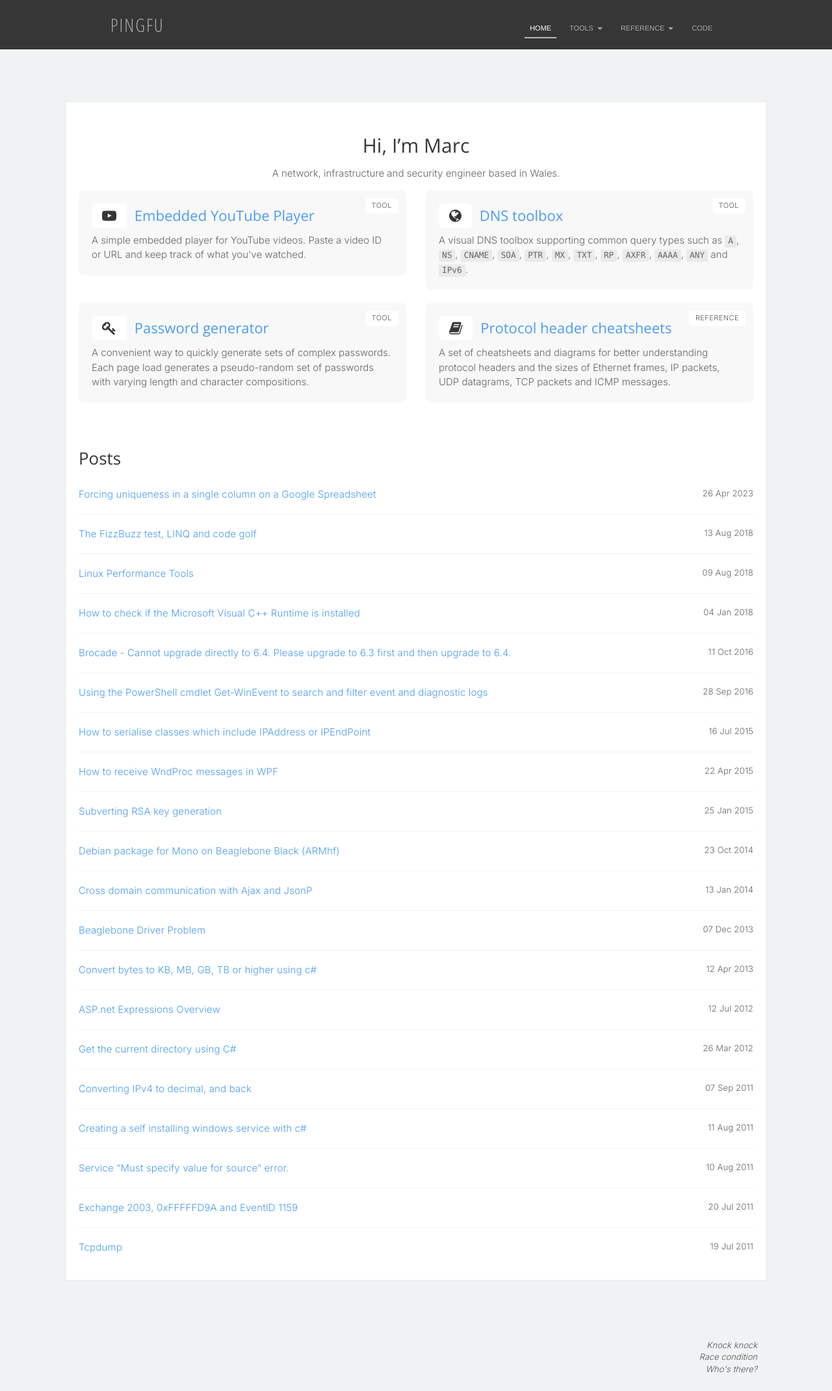
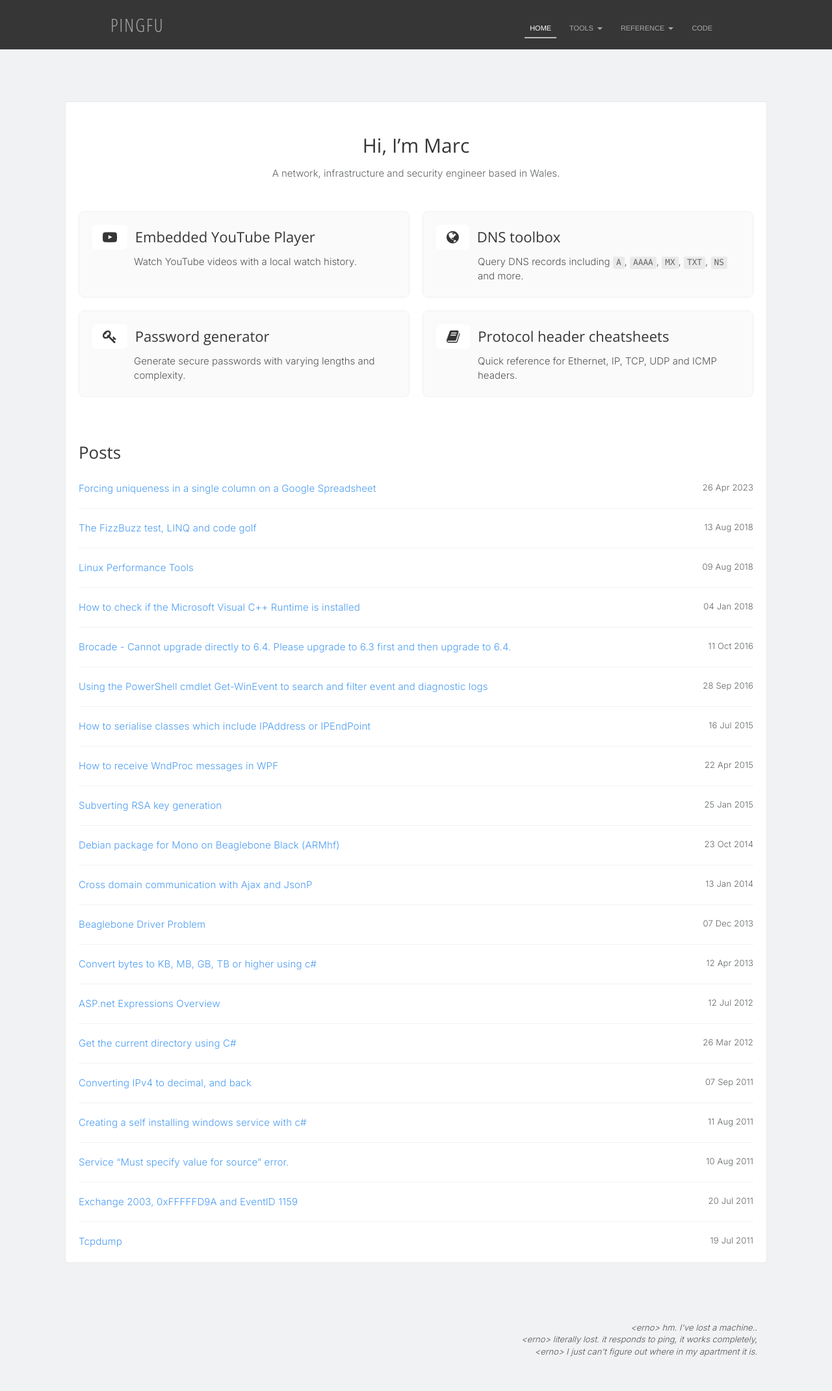
Before and after one commit to pingfu/pingfu.github.io, a Jekyll site: the page built from index.md, in a window 1280 px wide. Shown: the whole page at 65% size. Built offline with Jekyll 4.4.1, drawn with Linux system fonts in a browser that asks for light colours; nearby versions of some CDN libraries; after the commit the page ends 2114 px from its top, so only the background shows below that.

Commit message:
big uplift cont.

```diff
--- a/_includes/scss/main.scss
+++ b/_includes/scss/main.scss
@@ -378,6 +378,7 @@ blockquote {
 
         li:last-child {
             border-bottom: none;
+            padding-bottom: 0;
         }
 
         span {
@@ -390,30 +391,63 @@ blockquote {
         }
     }
 
-    .assets {
+    .assets.row {
+        margin-top: 46px;
+        display: flex;
+        flex-wrap: wrap;
+        margin-left: -10px;
+        margin-right: -10px;
+
+        > .col-md-6 {
+            display: flex;
+            flex: 0 0 50%;
+            max-width: 50%;
+            margin-bottom: 20px;
+            padding-left: 10px;
+            padding-right: 10px;
+        }
+
         .asset-card {
             position: relative;
-            background-color: $home-page-boxes;
+            background-color: #fafafa;
+            border: 1px solid #f0f0f0;
             border-radius: 8px;
             padding: 20px;
-            margin-bottom: 20px;
-            height: calc(100% - 20px);
-
-            .asset-type {
-                position: absolute;
-                top: 12px;
-                right: 12px;
-                background: #fff;
-                border-radius: 4px;
-                padding: 4px 10px;
-                font-size: $font-size-sm;
-                color: $shadow;
-                text-transform: uppercase;
-                letter-spacing: 0.5px;
+            width: 100%;
+            cursor: pointer;
+            transition: transform 0.2s ease;
+            user-select: none;
+
+            // Staggered fade-in animation
+            animation: cardFadeIn 0.4s ease forwards;
+
+            &:hover {
+                transform: translateY(-3px);
+
+                h3 {
+                    a {
+                        color: $primary-blue;
+                    }
+
+                    i {
+                        color: $primary-blue;
+                    }
+                }
             }
 
             h3 {
                 margin: 0 0 8px 0;
+                font-size: $font-size-xl;
+                line-height: 1.4;
+
+                a {
+                    color: $charcoal;
+                    text-decoration: none;
+
+                    &:hover {
+                        text-decoration: none;
+                    }
+                }
 
                 i {
                     display: inline-flex;
@@ -423,14 +457,64 @@ blockquote {
                     background-color: #fff;
                     border-radius: 6px;
                     margin-right: 6px;
+                    transition: transform 0.2s ease, color 0.2s ease;
                 }
             }
 
             p {
                 text-align: left;
                 margin: 0;
-            }
-        }
+                margin-left: 64px;
+                font-size: $font-size-base;
+                line-height: 1.5;
+                color: $shadow;
+            }
+        }
+
+        // Staggered delays
+        .col-md-6:nth-child(1) .asset-card { animation-delay: 0s; }
+        .col-md-6:nth-child(2) .asset-card { animation-delay: 0.1s; }
+        .col-md-6:nth-child(3) .asset-card { animation-delay: 0.2s; }
+        .col-md-6:nth-child(4) .asset-card { animation-delay: 0.3s; }
+
+        // Single column on smaller screens
+        @media (max-width: 992px) {
+            margin-left: 0;
+            margin-right: 0;
+            justify-content: center;
+
+            > .col-md-6 {
+                padding-left: 0;
+                padding-right: 0;
+                margin-bottom: 12px;
+                flex: 0 0 100%;
+                max-width: 500px;
+            }
+
+        }
+
+        @media (max-width: 600px) {
+            .asset-card {
+                padding: 16px;
+
+                h3 i {
+                    padding: 6px 12px;
+                }
+
+                p {
+                    margin-left: 50px;
+                }
+            }
+        }
+    }
+}
+
+@keyframes cardFadeIn {
+    from {
+        opacity: 0;
+    }
+    to {
+        opacity: 1;
     }
 }
 
--- a/_layouts/default.html
+++ b/_layouts/default.html
@@ -39,8 +39,50 @@
 
 
     <div id="footer">
-        <blockquote>Knock knock<br />Race condition<br />Who's there?</blockquote>
+        <blockquote id="joke"></blockquote>
     </div>
+
+    <script>
+        (function() {
+            var lore = [
+                "Knock knock<br />Race condition<br />Who's there?",
+                "A SQL query walks into a bar,<br />walks up to two tables and asks,<br />'Can I join you?'",
+                "I'd tell you a UDP joke,<br />but you might not get it.",
+                "// This code works, I have no idea why.",
+                "Debugging: Being the detective in a crime movie where you are also the murderer.",
+                "If at first you don't succeed,<br />call it version 1.0.",
+                "Weeks of coding can save you hours of planning.",
+                "git commit -m 'fuck'",
+                "// here be dragons",
+                "; DROP TABLE users;--",
+                "&lt;erno&gt; hm. I've lost a machine..<br />&lt;erno&gt; literally lost. it responds to ping, it works completely,<br />&lt;erno&gt; I just can't figure out where in my apartment it is.",
+                "Keyboard not found.<br />Press F1 to continue.",
+                "Stack Overflow is down.<br />We're fucked.",
+                "Would you like to install the Ask toolbar?",
+                "A/S/L?",
+                "You wouldn't download a car.",
+                "Sign my guestbook!",
+                "Under construction 🚧",
+                "+++ATH0",
+                "2600",
+                "640K ought to be enough for anybody.",
+                "The cake is a lie.",
+                "Finish him.",
+                "Rise and shine, Mr. Freeman.",
+                "ILOVEYOU",
+                "Your CD tray just opened itself.",
+                "Back Orifice says hello.",
+                "All your base are belong to us.",
+                "Thank you Mario!<br />But our princess is in another castle.",
+                "Hadouken!",
+                ":(){ :|:&amp; };:",
+                "chmod 777 *",
+                "Have you tried turning it off and on again?",
+                "/me slaps you with a large trout"
+            ];
+            document.getElementById('joke').innerHTML = lore[Math.floor(Math.random() * lore.length)];
+        })();
+    </script>
 
     <!--
     <script type="text/javascript" src="/js/slick/slick.min.js"></script> -->
--- a/index.md
+++ b/index.md
@@ -12,31 +12,27 @@ A network, infrastructure and security engineer based in Wales.
 
 <div class="row assets">
     <div class="col-md-6">
-        <div class="asset-card">
-            <span class="asset-type">Tool</span>
+        <div class="asset-card" onclick="location.href='/tools/youtube'">
             <h3><i class="fa fa-youtube-play"></i> <a href="/tools/youtube">Embedded YouTube Player</a></h3>
-            <p>A simple embedded player for YouTube videos. Paste a video ID or URL and keep track of what you've watched.</p>
+            <p>Watch YouTube videos with a local watch history.</p>
         </div>
     </div>
     <div class="col-md-6">
-        <div class="asset-card">
-            <span class="asset-type">Tool</span>
+        <div class="asset-card" onclick="location.href='/tools/dns'">
             <h3><i class="fa fa-globe"></i> <a href="/tools/dns">DNS toolbox</a></h3>
-            <p>A visual DNS toolbox supporting common query types such as <code>A</code>, <code>NS</code>, <code>CNAME</code>, <code>SOA</code>, <code>PTR</code>, <code>MX</code>, <code>TXT</code>, <code>RP</code>, <code>AXFR</code>, <code>AAAA</code>, <code>ANY</code> and <code>IPv6</code>.</p>
+            <p>Query DNS records including <code>A</code>, <code>AAAA</code>, <code>MX</code>, <code>TXT</code>, <code>NS</code> and more.</p>
         </div>
     </div>
     <div class="col-md-6">
-        <div class="asset-card">
-            <span class="asset-type">Tool</span>
+        <div class="asset-card" onclick="location.href='/tools/generate-passwords'">
             <h3><i class="fa fa-key"></i> <a href="/tools/generate-passwords">Password generator</a></h3>
-            <p>A convenient way to quickly generate sets of complex passwords. Each page load generates a pseudo-random set of passwords with varying length and character compositions.</p>
+            <p>Generate secure passwords with varying lengths and complexity.</p>
         </div>
     </div>
     <div class="col-md-6">
-        <div class="asset-card">
-            <span class="asset-type">Reference</span>
+        <div class="asset-card" onclick="location.href='/reference/ethernet-ip-tcp-udp-icmp-protocol-header-cheatsheets'">
             <h3><i class="fa fa-book"></i> <a href="/reference/ethernet-ip-tcp-udp-icmp-protocol-header-cheatsheets">Protocol header cheatsheets</a></h3>
-            <p>A set of cheatsheets and diagrams for better understanding protocol headers and the sizes of Ethernet frames, IP packets, UDP datagrams, TCP packets and ICMP messages.</p>
+            <p>Quick reference for Ethernet, IP, TCP, UDP and ICMP headers.</p>
         </div>
     </div>
 </div>
```
Also changed, not shown: _includes/sections/code-projects.md (+10 -4 lines), tools/iis-remove-server-headers.md (deleted, +0 -54 lines), .claude/settings.local.json.
